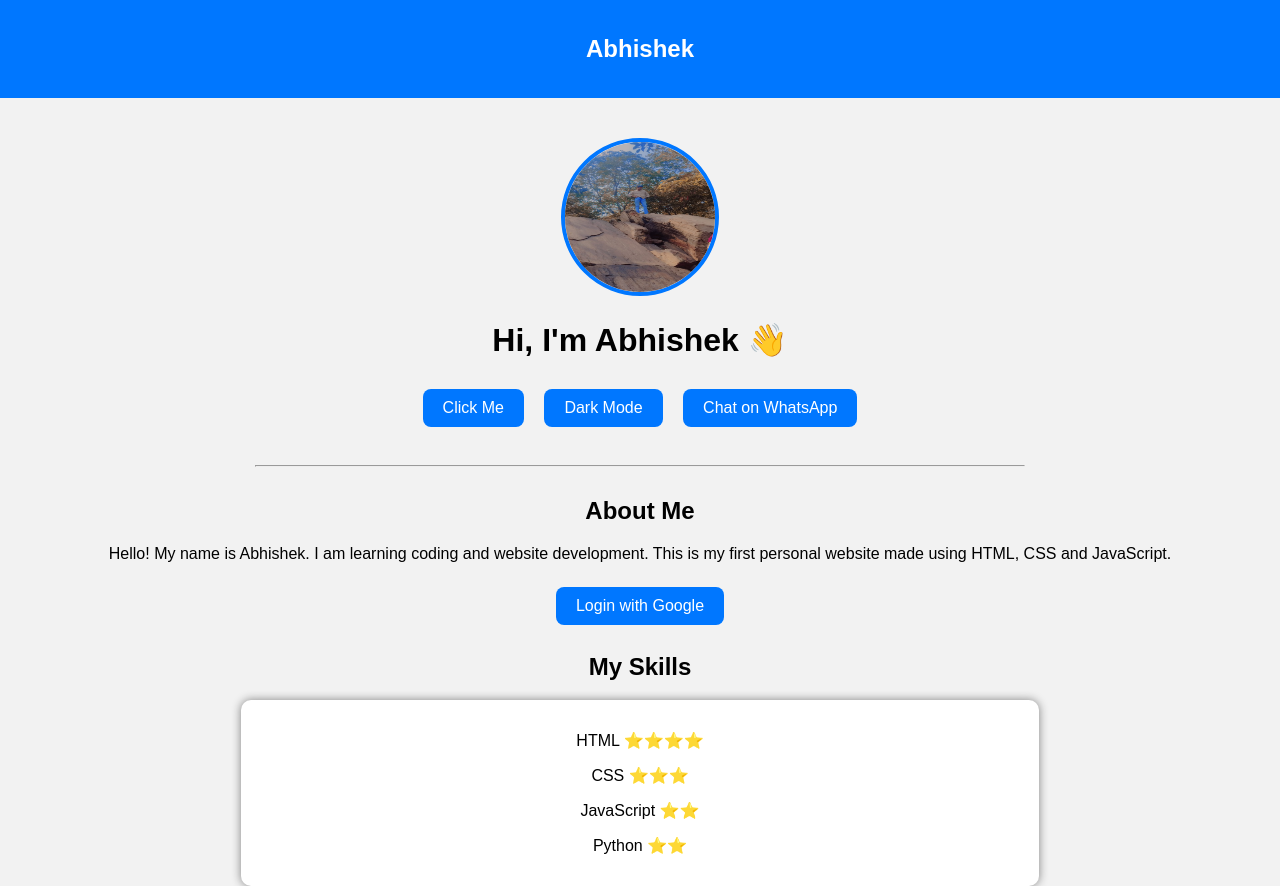
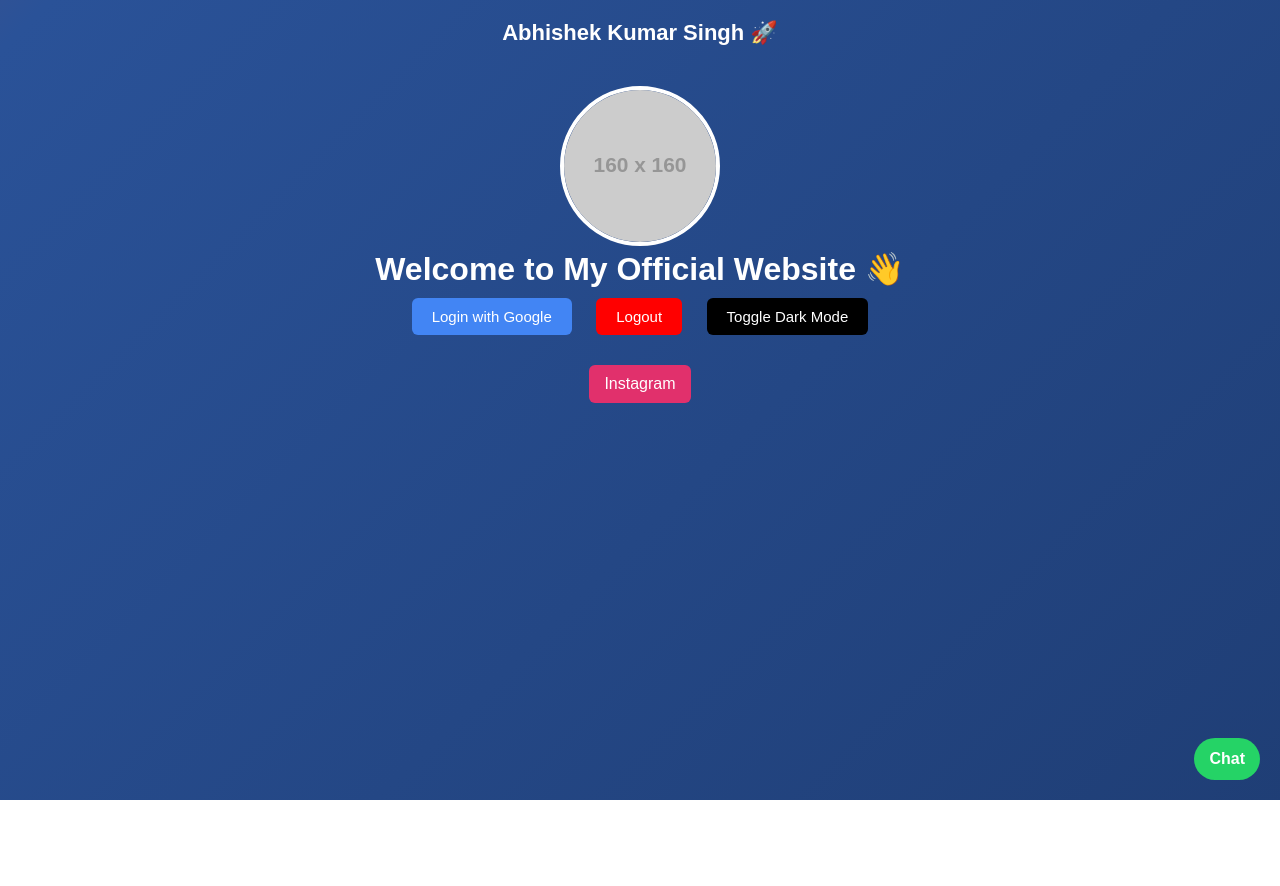
Before and after one commit to ABHISHEKSINGH9939/abhishekkrsingh321.github.io, a plain HTML site: page index.html in a window 1280 px wide. After the commit the page ends 800 px from the top, so only its background shows below. Drawn offline with Linux system fonts and the light colour scheme; no server answers; placeholder pictures from the web are drawn by us.

Commit message:
Update index.html

```diff
--- a/index.html
+++ b/index.html
@@ -1,97 +1,159 @@
 <!DOCTYPE html>
-<html>
+<html lang="en">
 <head>
 <meta charset="UTF-8">
 <meta name="viewport" content="width=device-width, initial-scale=1.0">
-<title>Abhishek Website</title>
+<title>Abhishek Official</title>
 
-<link rel="stylesheet" href="style.css">
-<link rel="manifest" herf="manifest.json">
+<style>
+*{
+  margin:0;
+  padding:0;
+  box-sizing:border-box;
+  font-family:Arial, sans-serif;
+}
+
+body{
+  text-align:center;
+  color:white;
+  overflow-x:hidden;
+  background: linear-gradient(-45deg,#1e3c72,#2a5298,#ff512f,#dd2476);
+  background-size: 400% 400%;
+  animation: gradient 10s ease infinite;
+}
+
+@keyframes gradient{
+  0%{background-position:0% 50%;}
+  50%{background-position:100% 50%;}
+  100%{background-position:0% 50%;}
+}
+
+.dark{
+  background:#111 !important;
+  animation:none;
+}
+
+.navbar{
+  padding:20px;
+  font-size:22px;
+  font-weight:bold;
+}
+
+.profile{
+  width:160px;
+  height:160px;
+  border-radius:50%;
+  border:4px solid white;
+  margin-top:20px;
+}
+
+button{
+  padding:10px 20px;
+  margin:10px;
+  border:none;
+  border-radius:6px;
+  cursor:pointer;
+  font-size:15px;
+}
+
+.login{background:#4285F4;color:white;}
+.logout{background:red;color:white;}
+.darkbtn{background:black;color:white;}
+
+.social{
+  margin-top:15px;
+}
+
+.social a{
+  text-decoration:none;
+  padding:10px 15px;
+  margin:5px;
+  border-radius:6px;
+  color:white;
+  display:inline-block;
+}
+
+.insta{background:#E1306C;}
+
+.whatsapp{
+  position:fixed;
+  bottom:20px;
+  right:20px;
+  background:#25D366;
+  padding:12px 15px;
+  border-radius:50px;
+  color:white;
+  text-decoration:none;
+  font-weight:bold;
+}
+</style>
+
 </head>
-
 <body>
 
 <div class="navbar">
-    <h2>Abhishek</h2>
+  Abhishek Kumar Singh 🚀
 </div>
 
-<div class="main">
+<img src="https://via.placeholder.com/160" class="profile">
 
-    <img src="mypic.jpg.jpeg" class="profile">
+<h1>Welcome to My Official Website 👋</h1>
 
-    <h1>Hi, I'm Abhishek 👋</h1>
+<button class="login" onclick="googleLogin()">Login with Google</button>
+<button class="logout" onclick="logout()">Logout</button>
+<button class="darkbtn" onclick="toggleDark()">Toggle Dark Mode</button>
 
-    <button onclick="showMessage()">Click Me</button>
+<h3 id="welcome"></h3>
 
-    <button onclick="toggleDarkMode()">Dark Mode</button>
-
-    <button onclick="openWhatsApp()">Chat on WhatsApp</button>
-
-    <p id="visitorCount"></p>
-<hr>
-
-<h2>About Me</h2>
-<p>
-Hello! My name is Abhishek.
-I am learning coding and website development.
-This is my first personal website made using HTML, CSS and JavaScript.
-</p>
-<button onclick="googleLogin()">Login with Google</button>
-<h2 id="welcome"></h2>
-
-<h2>My Skills</h2>
-
-<div class="skills">
-    <p>HTML ⭐⭐⭐⭐</p>
-    <p>CSS ⭐⭐⭐</p>
-    <p>JavaScript ⭐⭐</p>
-    <p>Python ⭐⭐</p>
+<div class="social">
+  <a href="https://instagram.com/error_abhishek_singh_04_" target="_blank" class="insta">
+    Instagram
+  </a>
 </div>
 
+<a href="https://wa.me/919939931753" class="whatsapp">
+  Chat
+</a>
+
 <script type="module">
-
-import { initializeApp } from
-"https://www.gstatic.com/firebasejs/10.12.2/firebase-app.js";
-
-import {
-  getAuth,
-  GoogleAuthProvider,
-  signInWithPopup,
-  onAuthStateChanged
-} from
-"https://www.gstatic.com/firebasejs/10.12.2/firebase-auth.js";
-
+import { initializeApp } from "https://www.gstatic.com/firebasejs/10.12.2/firebase-app.js";
+import { getAuth, GoogleAuthProvider, signInWithPopup, signOut }
+from "https://www.gstatic.com/firebasejs/10.12.2/firebase-auth.js";
 
 const firebaseConfig = {
-    apiKey: "AIzaSyAcTv3Qvp3XlyQp6s6_wQ_9Ou5KR1Y-UNU",
+  apiKey: "aSyAcTv3Qvp3XlyQp6s6_wQ_9Ou5KR1Y-UNU",
   authDomain: "abhishek-website-2d79f.firebaseapp.com",
   projectId: "abhishek-website-2d79f",
-    storageBucket: "abhishek-website-2d79f.firebasestorage.app",
+  storageBucket: "abhishek-website-2d79f.appspot.com",
   messagingSenderId: "1002360339860",
-    appId: "1:1002360339860:web:f999538a9a20897235a381",
-    measurementId: "G-PD0YZ6LPE6"
+  appId: "1:1002360339860:web:f999538a9a20897235a381"
 };
 
 const app = initializeApp(firebaseConfig);
 const auth = getAuth(app);
 const provider = new GoogleAuthProvider();
 
-window.googleLogin = function () {
+window.googleLogin = function(){
   signInWithPopup(auth, provider)
-  .then((result) => {
+  .then((result)=>{
     const user = result.user;
     document.getElementById("welcome").innerText =
     "Welcome " + user.displayName;
+  })
+  .catch((error)=>{
+    alert(error.message);
   });
-};
+}
 
-onAuthStateChanged(auth, (user) => {
-  if (user) {
-    document.getElementById("welcome").innerText =
-      "Welcome " + user.displayName;
+window.logout = function(){
+  signOut(auth).then(()=>{
+    document.getElementById("welcome").innerText="";
+  });
 }
-});
 
+window.toggleDark = function(){
+  document.body.classList.toggle("dark");
+}
 </script>
 
 </body>
```
Lines whose indentation alone changed are shown as unchanged.
